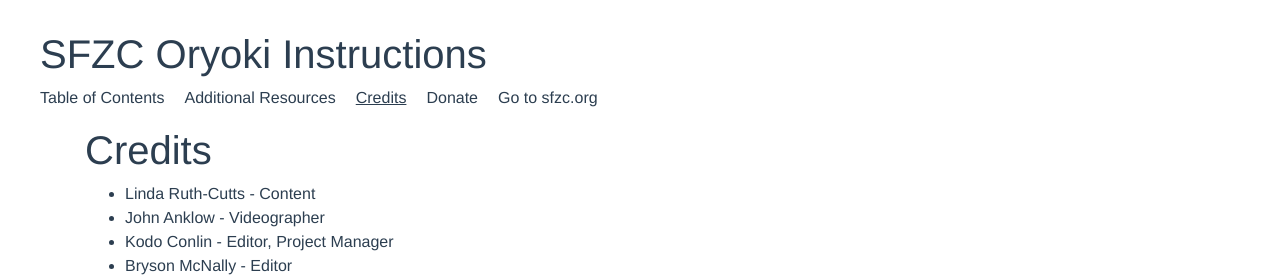
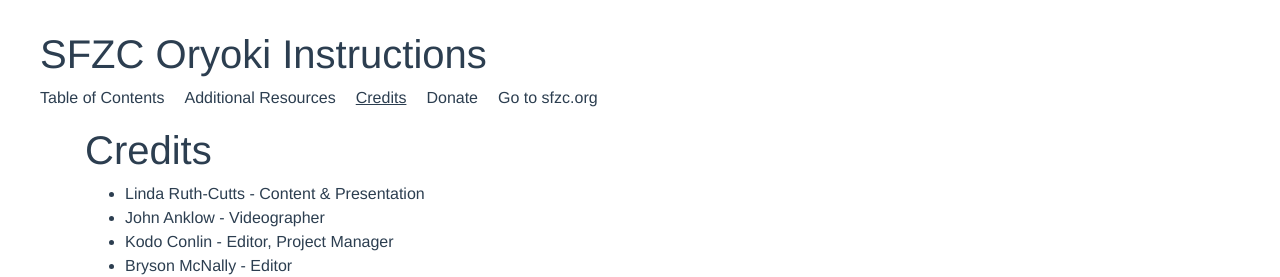
Before and after one commit to shonin/SFZCOryokiVideos, a Vue app: page / in a window 1280 px wide. Both pictures are taken after a click on the item "Credits". Shown: the top 277 px of the page. Built offline with nearby package versions, Linux system fonts and the light colour scheme.

Commit message:
update credits

```diff
--- a/src/components/Credits.vue
+++ b/src/components/Credits.vue
@@ -2,7 +2,7 @@
   <div class="credits">
     <h1>Credits</h1>
     <ul>
-      <li>Linda Ruth-Cutts - Content</li>
+      <li>Linda Ruth-Cutts - Content & Presentation</li>
       <li>John Anklow - Videographer</li>
       <li>Kodo Conlin - Editor, Project Manager</li>
       <li>Bryson McNally - Editor</li>
```
